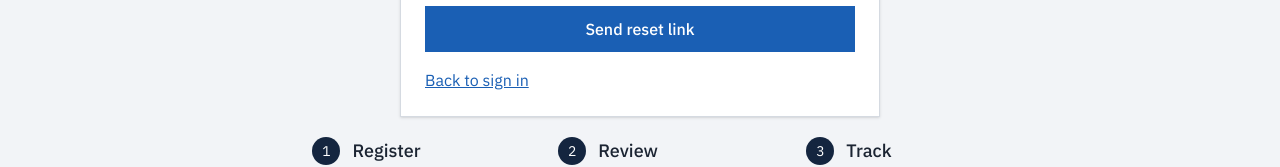
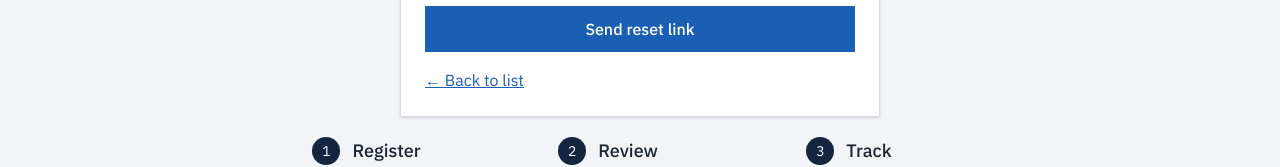
Before and after one commit to PrafullJ001/new-dealer-registration-approval, a React (Vite) app in the folder frontend/: page /forgot-password in a window 1280 px wide. Shown: the part 309-476 px from the top of the page. Built offline with nearby package versions, Linux system fonts and the light colour scheme; no server answers.

Commit message:
Fix forgot password page layout

```diff
--- a/frontend/src/pages/ForgotPassword.jsx
+++ b/frontend/src/pages/ForgotPassword.jsx
@@ -30,7 +30,7 @@ export default function ForgotPassword() {
         <p className="mb-5 text-muted">
           If this email is registered, a reset link has been sent. The link works once and expires in 1 hour.
         </p>
-        <Link to="/login" className="link">Back to sign in</Link>
+        <Link to="/login" className="link">&larr; Back to list</Link>
       </AuthShell>
     );
   }
@@ -53,7 +53,7 @@ export default function ForgotPassword() {
         </button>
       </form>
 
-      <p className="mt-4"><Link to="/login" className="link">Back to sign in</Link></p>
+      <p className="mt-4"><Link to="/login" className="link">&larr; Back to list</Link></p>
     </AuthShell>
   );
 }
```
